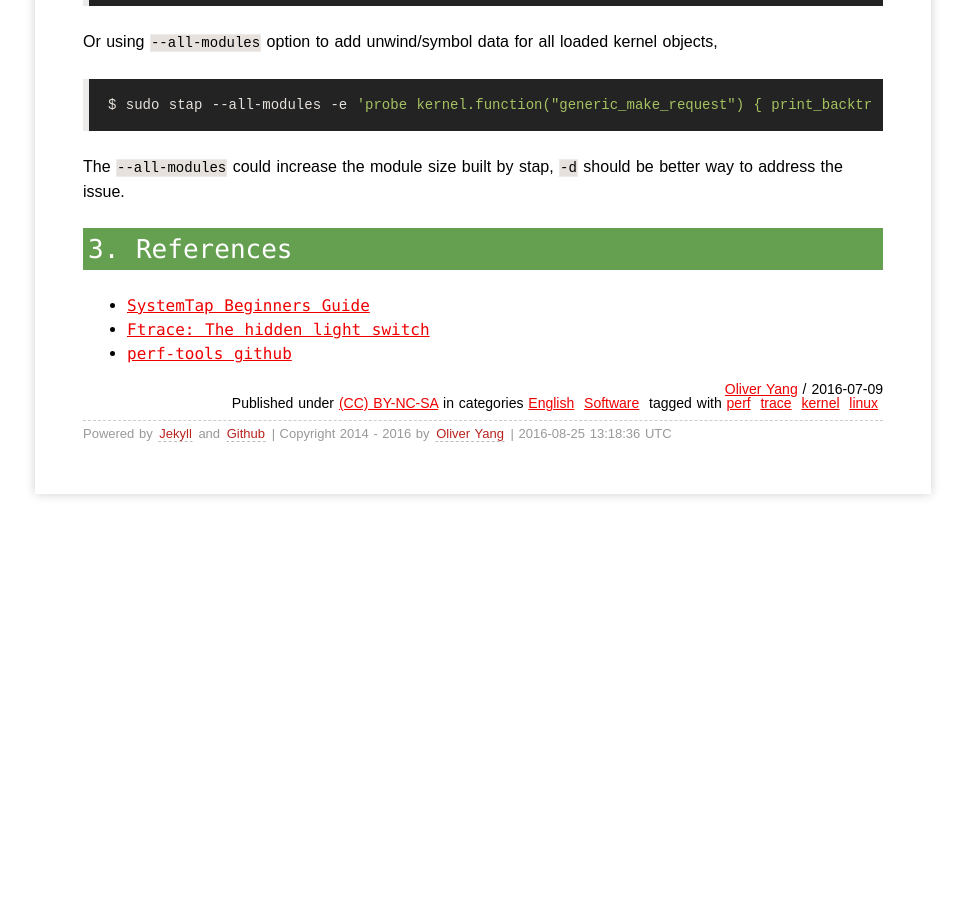
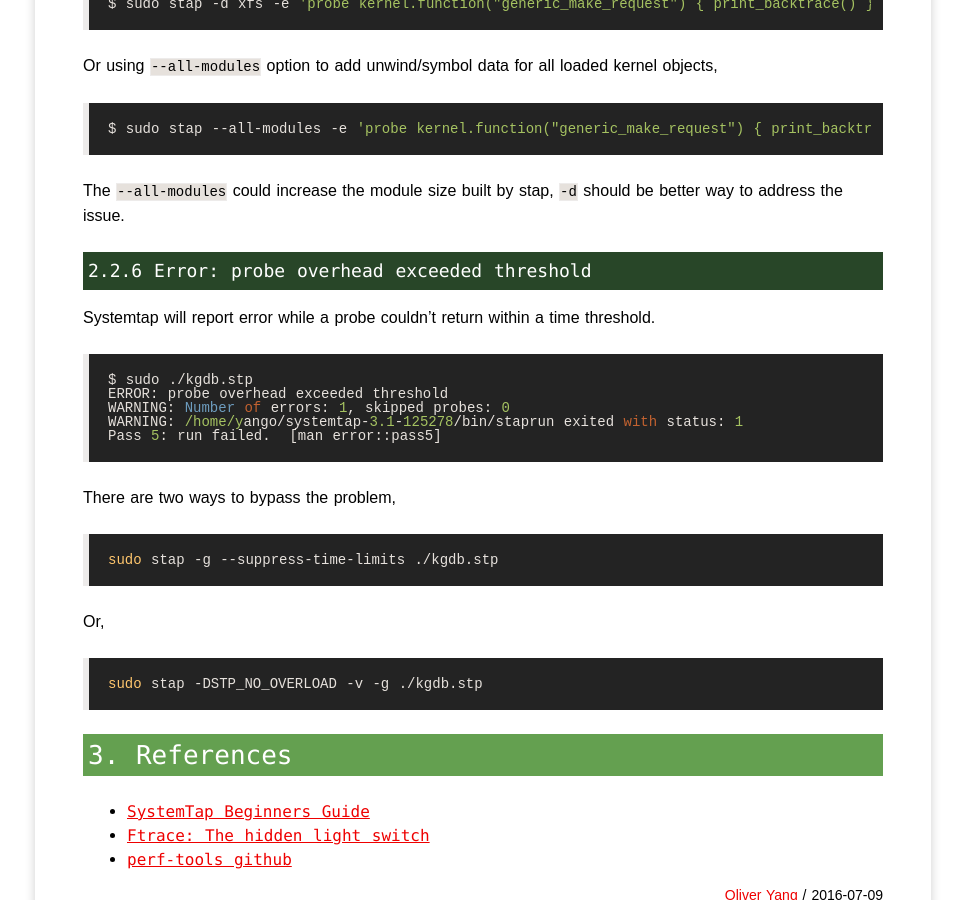
Before and after one commit to yangoliver/yangoliver.github.io, a Jekyll site: the page built from _posts/2016/2016-07-09-linux-perf-tools-tips.md, in a window 1280 px wide and 900 px high, scrolled down 5888 px. Shown: the whole window, without its empty margins (157-1122 px from the left). Built offline with Jekyll 4.4.1, drawn with Linux system fonts in a browser that asks for light colours; comment, search, counter and statistics services are not loaded; before the commit the page ends 6430 px from its top, so only the background shows below that; some of the changed text lies outside the part shown.

Commit message:
update: bypass overloaded check

```diff
--- a/_posts/2016/2016-07-09-linux-perf-tools-tips.md
+++ b/_posts/2016/2016-07-09-linux-perf-tools-tips.md
@@ -226,6 +226,24 @@ Or using `--all-modules` option to add unwind/symbol data for all loaded kernel
 
 The `--all-modules` could increase the module size built by stap, `-d` should be better way to address the issue.
 
+#### 2.2.6 Error: probe overhead exceeded threshold
+
+Systemtap will report error while a probe couldn't return within a time threshold.
+
+	$ sudo ./kgdb.stp
+	ERROR: probe overhead exceeded threshold
+	WARNING: Number of errors: 1, skipped probes: 0
+	WARNING: /home/yango/systemtap-3.1-125278/bin/staprun exited with status: 1
+	Pass 5: run failed.  [man error::pass5]
+
+There are two ways to bypass the problem,
+
+	sudo stap -g --suppress-time-limits ./kgdb.stp
+
+Or,
+
+	sudo stap -DSTP_NO_OVERLOAD -v -g ./kgdb.stp
+
 ## 3. References
 
 * [SystemTap Beginners Guide](https://www.sourceware.org/systemtap/SystemTap_Beginners_Guide/index.html)
```
